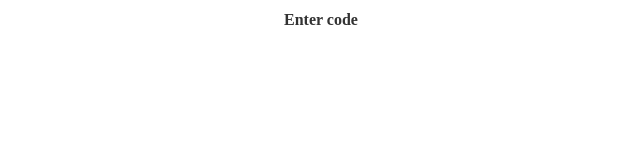
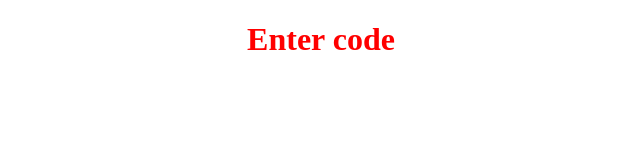
Before and after one commit to sokonno0625/sokonno0625.github.io, a website: page index.html in a window 1280 px wide. Shown: the whole page, without its empty margins (319-959 px from the left). Drawn offline with nearby package versions, Linux system fonts and the light colour scheme.

Commit message:
構造変更

```diff
--- a/index.html
+++ b/index.html
@@ -1,12 +1,17 @@
 <!DOCTYPE html>
 <html lang="ja">
-<head>
-    <meta charset="UTF-8">
-    <meta name="viewport" content="width=device-width, initial-scale=1.0">
+  <head>
+    <meta charset="UTF-8" />
+    <meta name="viewport" content="width=device-width, initial-scale=1.0" />
     <title>Document</title>
-    <link rel="stylesheet" href="css/style.css">
-</head>
-<body>
+    <link rel="stylesheet" href="css/style.css" />
+  </head>
+  <body>
     <h1>Enter code</h1>
-</body>
+  </body>
+  <script src="node_modules/jquery/dist/jquery.min.js"></script>
+  <script>
+    $("h1").css("color", "red");
+    $("h1").css("font-size", "32px");
+  </script>
 </html>
```
Also changed, not shown: package.json (added, +15 -0 lines), 1 other file.
